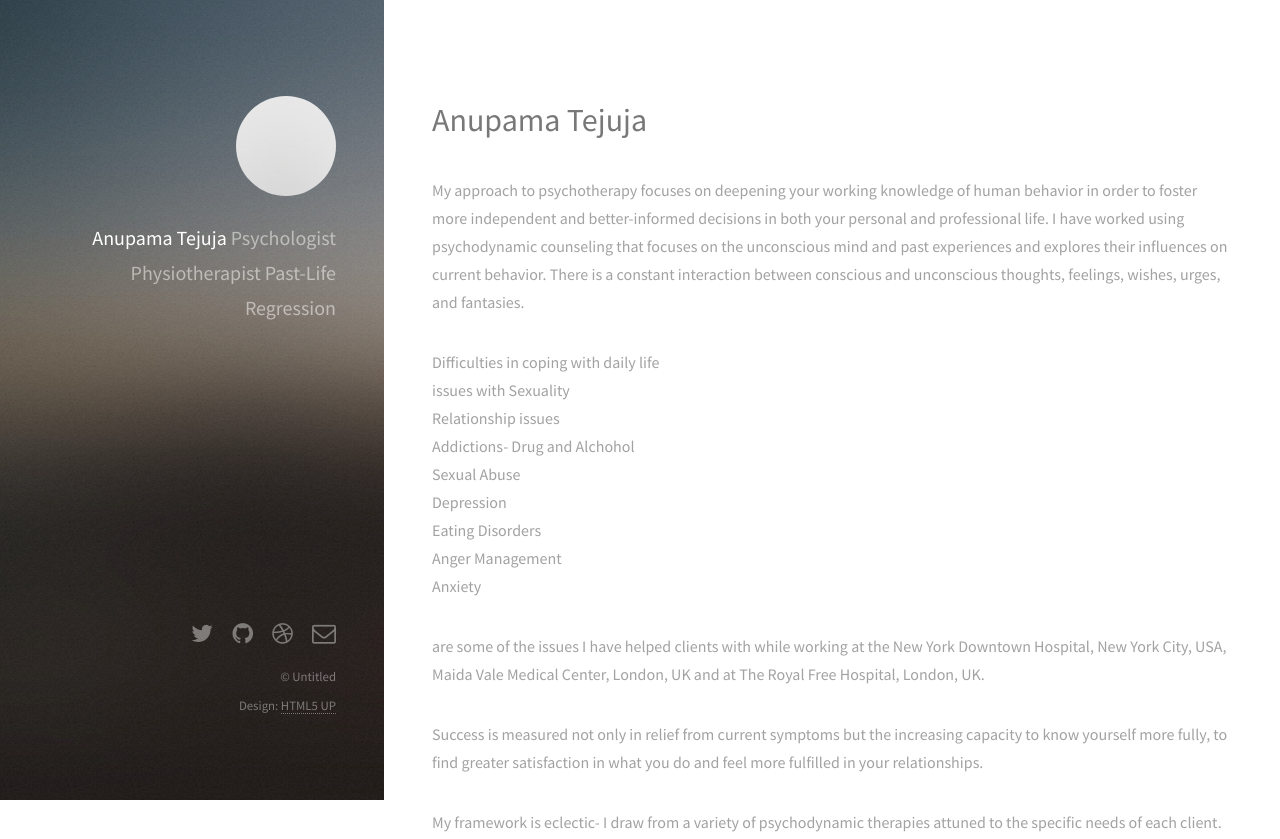
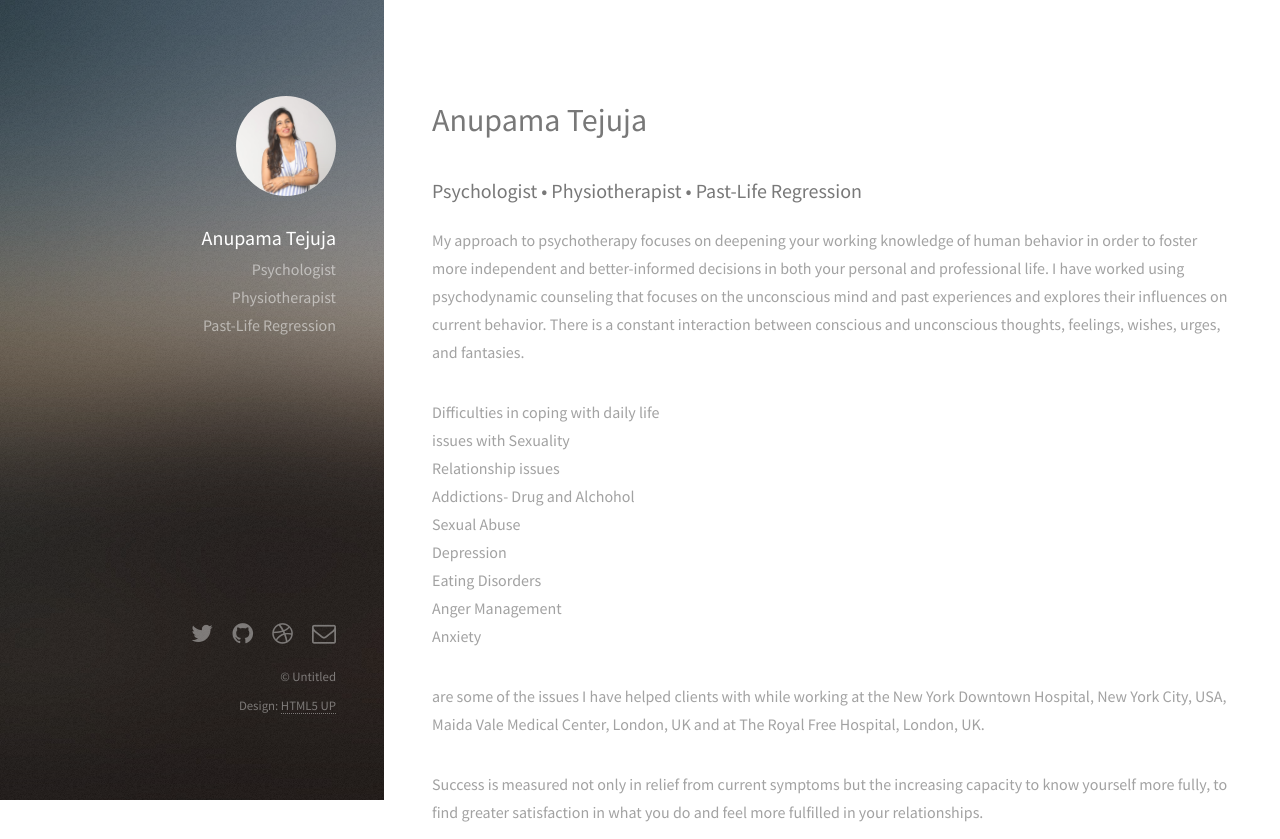
Before and after one commit to ZerocoolVishal/mindmechanics, a plain HTML site: page index.html in a window 1280 px wide. Shown: the top 839 px of the page. Drawn offline with Linux system fonts and the light colour scheme.

Commit message:
minor changes

```diff
--- a/index.html
+++ b/index.html
@@ -12,11 +12,11 @@
 
 		<!-- Header -->
 			<header id="header">
-				<a href="#" class="image avatar"><img src="images/avatar.jpg" alt="" /></a>
-				<h1><b>Anupama Tejuja</b><br />
+				<a href="#" class="image avatar"><img src="images/avatar.jpeg" alt="" /></a>
+				<h1><b>Anupama Tejuja</b><br></h1>
                 Psychologist <br>
                 Physiotherapist <br>
-                Past-Life Regression</h1>
+                Past-Life Regression
 			</header>
 
 		<!-- Main -->
@@ -25,7 +25,8 @@
 				<!-- One -->
 					<section id="one">
 						<header class="major">
-							<h2>Anupama Tejuja</h2>
+                            <h2>Anupama Tejuja</h2>
+                            <h3>Psychologist &bull; Physiotherapist &bull; Past-Life Regression</h3>
 						</header>
 						<p>
                             My approach to psychotherapy focuses on deepening your working knowledge of human behavior in order to foster more independent and better-informed decisions in both your personal and professional life. I have worked using psychodynamic counseling that focuses on the unconscious mind and past experiences and explores their influences on current behavior. There is a constant interaction between conscious and unconscious thoughts, feelings, wishes, urges, and fantasies.
```
Also changed, not shown: images/avatar.jpeg (added).
